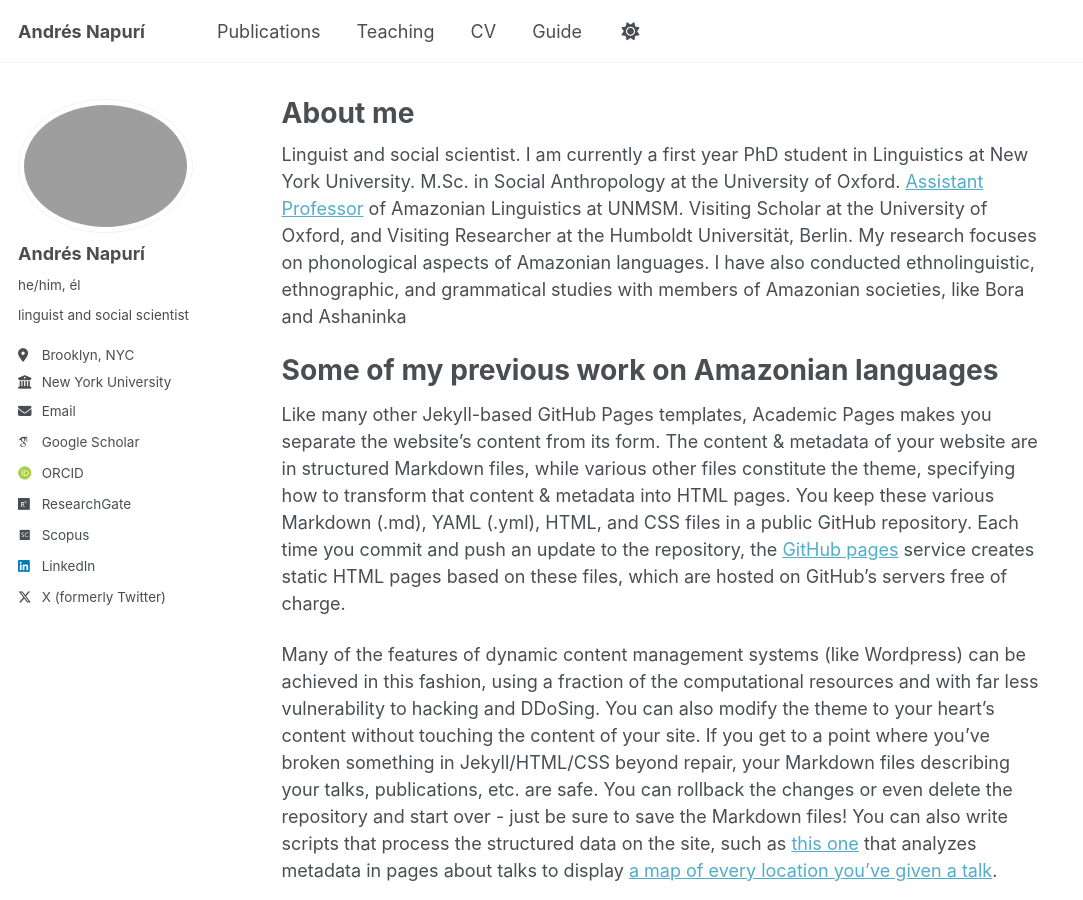
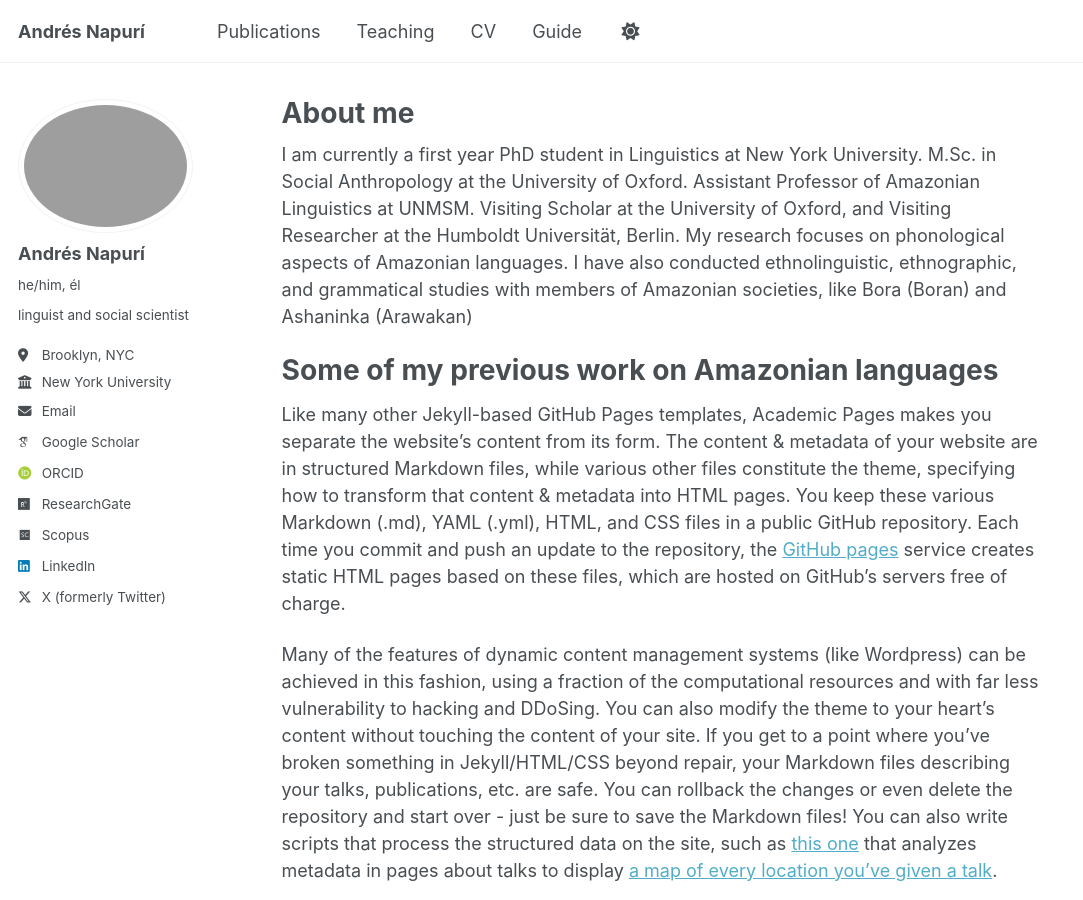
Before and after one commit to andresnapuri/andresnapuri.github.io, a Jekyll site: the page built from _pages/about.md, in a window 1280 px wide and 900 px high. Shown: the whole window, without its empty margins (0-1083 px from the left). Built offline with Jekyll 4.4.1, drawn with Linux system fonts in a browser that asks for light colours; some web fonts are replaced; a script that is not in the unit is left out.

Commit message:
Update about.md

```diff
--- a/_pages/about.md
+++ b/_pages/about.md
@@ -7,7 +7,7 @@ redirect_from:
   - /about.html
 ---
 
-Linguist and social scientist. I am currently a first year PhD student in Linguistics at New York University. M.Sc. in Social Anthropology at the University of Oxford. [Assistant Professor](https://letras.unmsm.edu.pe/andres-napuri/) of Amazonian Linguistics at UNMSM. Visiting Scholar at the University of Oxford, and Visiting Researcher at the Humboldt Universität, Berlin. My research focuses on phonological aspects of Amazonian languages. I have also conducted ethnolinguistic, ethnographic, and grammatical studies with members of Amazonian societies, like Bora and Ashaninka
+I am currently a first year PhD student in Linguistics at New York University. M.Sc. in Social Anthropology at the University of Oxford. Assistant Professor of Amazonian Linguistics at UNMSM. Visiting Scholar at the University of Oxford, and Visiting Researcher at the Humboldt Universität, Berlin. My research focuses on phonological aspects of Amazonian languages. I have also conducted ethnolinguistic, ethnographic, and grammatical studies with members of Amazonian societies, like Bora (Boran) and Ashaninka (Arawakan)
 
 Some of my previous work on Amazonian languages
 ======
```
